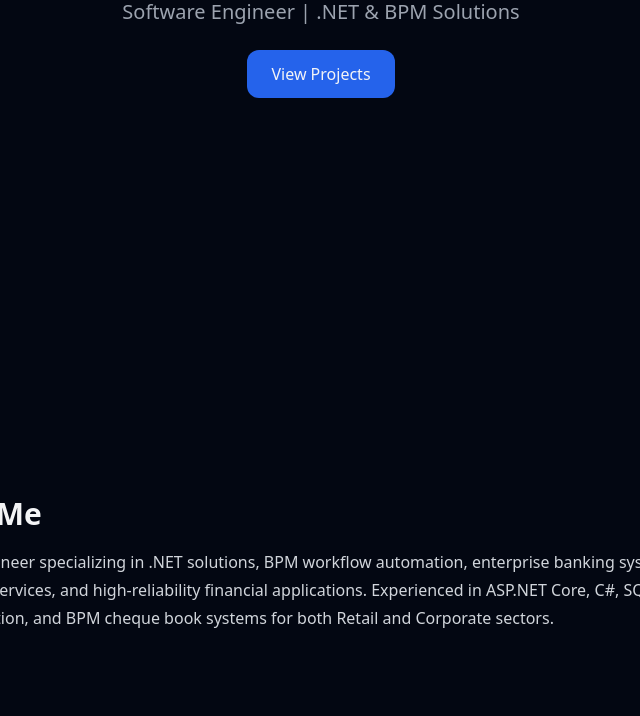
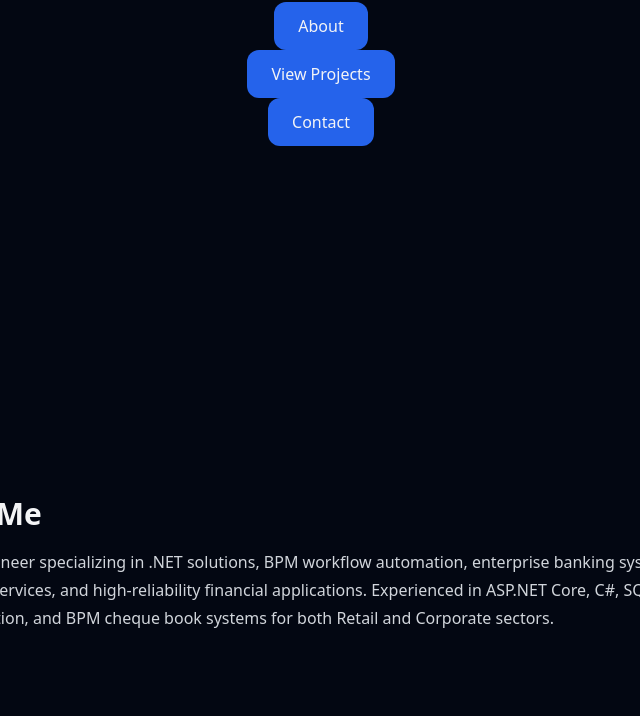
Before and after one commit to omarrsalah/omarrsalah.github.io, a plain HTML site: page index.html in a window 1280 px wide. Shown: the part 384-1100 px from the top of the page, without its empty margins (319-959 px from the left). Drawn offline with nearby package versions, Linux system fonts and the light colour scheme.

Commit message:
Update index.html

```diff
--- a/index.html
+++ b/index.html
@@ -10,8 +10,10 @@
 <!-- Hero -->
 <section class="min-h-screen flex flex-col justify-center items-center text-center px-6">
   <h1 class="text-5xl font-bold mb-4">Omar Mohamed Salah</h1>
-  <h2 class="text-xl text-gray-400 mb-6">Software Engineer | .NET & BPM Solutions</h2>
+  <h2 class="text-xl text-gray-400 mb-6">Software Engineer</h2>
+  <a href="#about" class="px-6 py-3 bg-blue-600 rounded-xl hover:bg-blue-500">About</a>
   <a href="#projects" class="px-6 py-3 bg-blue-600 rounded-xl hover:bg-blue-500">View Projects</a>
+  <a href="#contact" class="px-6 py-3 bg-blue-600 rounded-xl hover:bg-blue-500">Contact</a>
 </section>
 
 <!-- About -->
```
